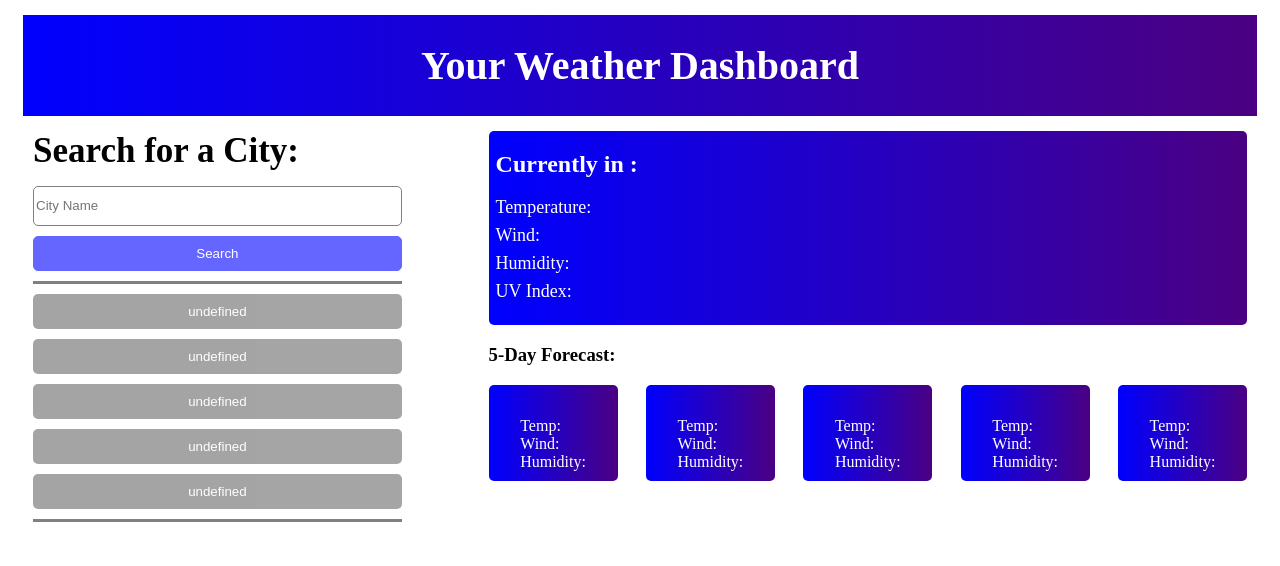
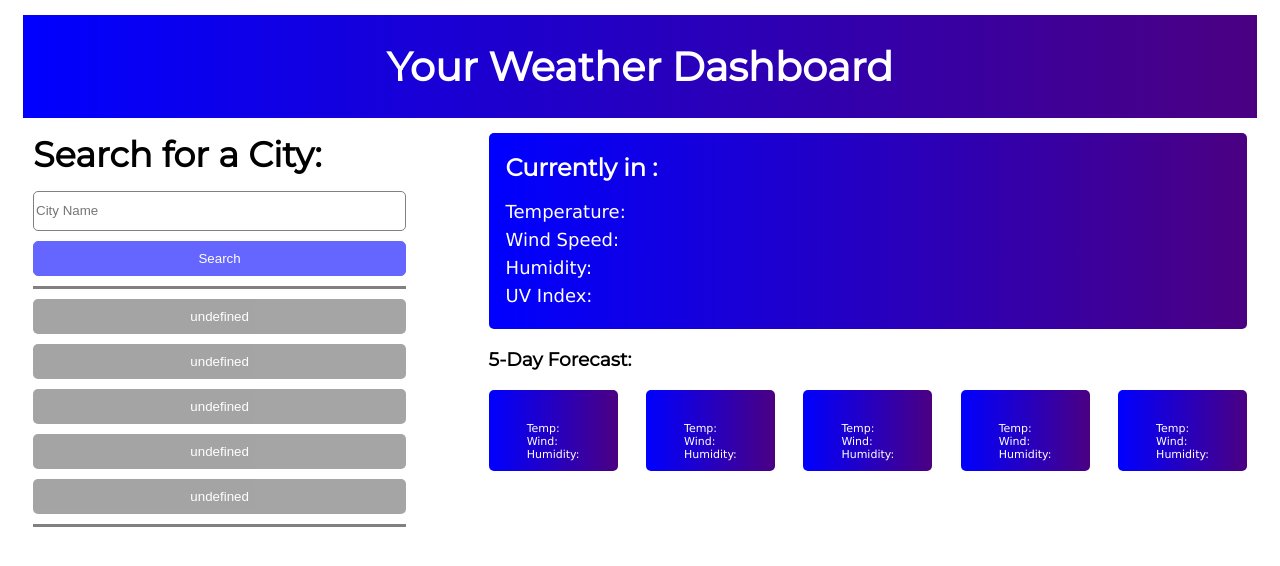
Before and after one commit to theprattler/six-slaundering-salamanders, a plain HTML site: page index.html in a window 1280 px wide. Drawn offline with Linux system fonts and the light colour scheme.

Commit message:
added new fonts and extra styling

```diff
--- a/assets/javascript.js
+++ b/assets/javascript.js
@@ -60,15 +60,20 @@ var dayFiveTempEl = document.querySelector("#day-five-temp");
 var dayFiveWindEl = document.querySelector("#day-five-wind");
 var dayFiveHumidEl = document.querySelector("#day-five-humid");
 
-
+// submit city name
 var formSubmitHandler = function(event) {
     event.preventDefault();
+    // trim any user included empty spaces
     var cityName = searchInputEl.value.trim();
+
+
 
         if (cityName) {
             getCityGeo(cityName);
+            // clear input field
             searchInputEl.value = "";
 
+            // insert searched city name in search history buttons
             if (cityOneBtnEl.innerHTML === "undefined") {
                 cityOneBtnEl.innerHTML = cityName;
             } else if (cityTwoBtnEl.innerHTML === "undefined") {
@@ -79,19 +84,29 @@ var formSubmitHandler = function(event) {
                 cityFourBtnEl.innerHTML = cityName;
             } else if (cityFiveBtnEl.innerHTML === "undefined") {
                 cityFiveBtnEl.innerHTML = cityName;
+            } else if (cityFiveBtnEl !== "undefined") {
+                cityOneBtnEl.innerHTML = cityName;
             }
+
     };
+    // push city to array and save to local storage
     savedCities.push(cityName);
     localStorage.setItem("saved cities", JSON.stringify(savedCities));
 };
 
+
+
 var savedCities = [];
 
+
+// load cities from local storage into search history buttons on page load
 var loadCities = function() {
     savedCities = JSON.parse(localStorage.getItem("saved cities"));
 
+    // create empty array if no array exists
     if (!savedCities) {
         savedCities = [];
+
     };
 
     cityOneBtnEl.innerHTML = savedCities[0];
@@ -101,6 +116,7 @@ var loadCities = function() {
     cityFiveBtnEl.innerHTML = savedCities[4];
 };
 
+// resubmit search history cities
 var formResubmitHandlerOne = function() {
     var cityName = cityOneBtnEl.innerHTML;
     if (cityName) {
@@ -162,6 +178,7 @@ var getCityGeo = function(city) {
                                 var currentUv = data.current.uvi;
                                 currentUvEl.textContent = "UV Index: " + currentUv;
 
+                                // styling for UV Index threat level
                                 if (currentUv < 3) {
                                     document.getElementById("current-uv").style.color = "#66ff00";
                                 } else if (currentUv >= 3 && currentUv < 6) {
--- a/assets/styles.css
+++ b/assets/styles.css
@@ -6,6 +6,20 @@
     --primary: blue;
     --secondary: indigo;
     --field-text: white;
+}
+
+body {
+    font-family: Verdana, Geneva, Tahoma, sans-serif;
+}
+
+h1,
+h2,
+h3,
+h4,
+h5,
+h6,
+p {
+    font-family: "Montserrat", sans-serif;
 }
 
 .header-box {
@@ -108,12 +122,12 @@
 }
 
 #current-head-text {
-    padding-left: 7px;
+    padding-left: 17px;
     color: var(--field-text);
 }
 
 .current-text {
-    padding: 0 0 7px 7px;
+    padding: 0 0 7px 17px;
     font-size: 18px;
     color: var(--field-text);
 }
@@ -127,7 +141,7 @@
 
 #current-date {
     color: var(--field-text);
-    padding-right: 7px;
+    padding-right: 17px;
 }
 
 .forecast-container {
@@ -151,16 +165,13 @@
     display: flex;
     flex-direction: column;
     align-items: left;
+    margin: 10px 0;
 }
 
 .forecast-date {
     color: var(--field-text);
     font-size: 18px;
     margin: 22px 0 0 0;
-}
-
-.forecast-stats {
-    margin: 10px 0;
 }
 
 .forecast-stats-icons {
@@ -170,5 +181,5 @@
 
 .forecast-stats-text {
     color: var(--field-text);
-
+    font-size: 11px;
 }
--- a/index.html
+++ b/index.html
@@ -48,7 +48,7 @@
                             Temperature:
                         </li>
                         <li class="current-text" id="current-wind">
-                            Wind:
+                            Wind Speed:
                         </li>
                         <li class="current-text" id="current-humid">
                             Humidity:
```
Lines whose indentation alone changed are shown as unchanged.
